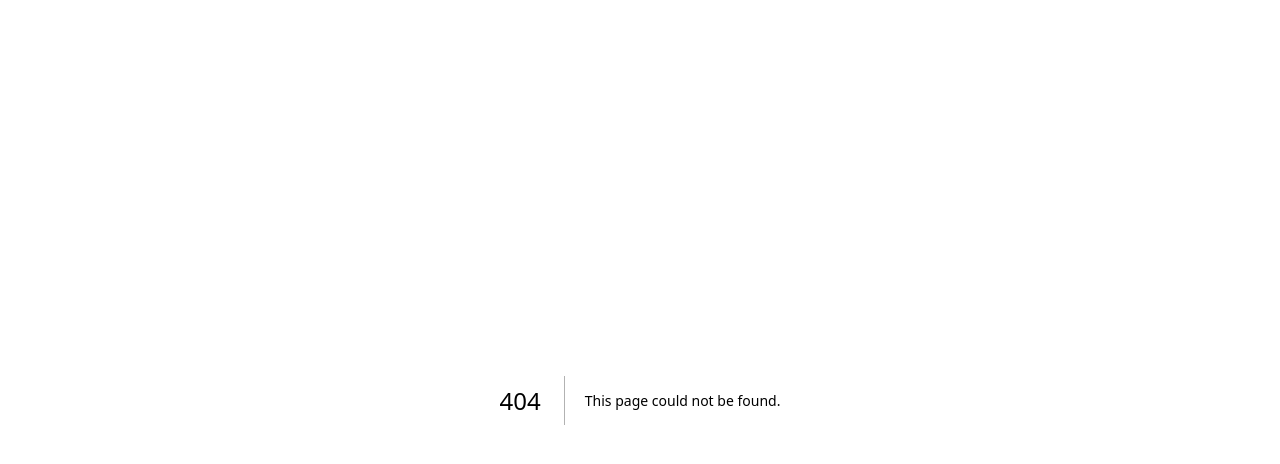
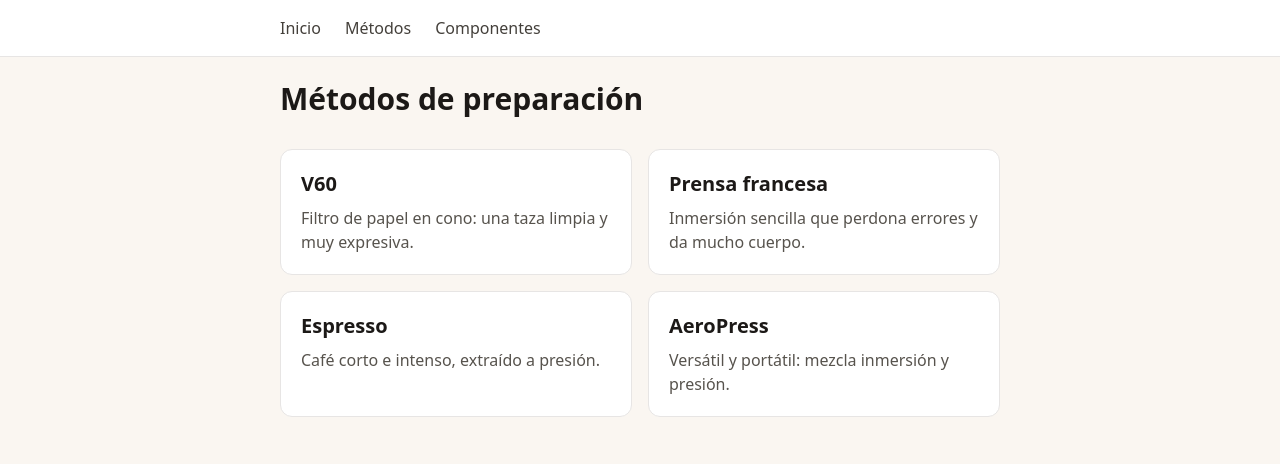
Before and after one commit to ejcoalejandro-create/tueste-norte-club, a Next.js app: page /ejercicios/metodos in a window 1280 px wide. Before the commit this address had no page. Shown: the top 464 px of the page. Built offline with nearby package versions, Linux system fonts and the light colour scheme.

Commit message:
Ejercicio 2: rutas /ejercicios/metodos y [slug] con layout, Link, await params y notFound

```diff
--- /dev/null
+++ b/app/ejercicios/layout.tsx
@@ -0,0 +1,32 @@
+import Link from 'next/link';
+import type { ReactNode } from 'react';
+
+interface EjerciciosLayoutProps {
+  children: ReactNode;
+}
+
+const enlaces = [
+  { texto: 'Inicio', href: '/ejercicios' },
+  { texto: 'Métodos', href: '/ejercicios/metodos' },
+  { texto: 'Componentes', href: '/ejercicios/componentes' },
+];
+
+export default function EjerciciosLayout({ children }: EjerciciosLayoutProps) {
+  return (
+    <div>
+      <nav className="border-b border-stone-200 bg-white">
+        <ul className="mx-auto flex max-w-3xl flex-wrap gap-x-6 gap-y-2 px-6 py-4">
+          {enlaces.map((enlace) => (
+            <li key={enlace.href}>
+              <Link href={enlace.href} className="font-medium text-stone-700 hover:text-amber-800">
+                {enlace.texto}
+              </Link>
+            </li>
+          ))}
+        </ul>
+      </nav>
+
+      {children}
+    </div>
+  );
+}
--- /dev/null
+++ b/app/ejercicios/metodos/[slug]/page.tsx
@@ -0,0 +1,49 @@
+import Link from 'next/link';
+import { notFound } from 'next/navigation';
+import { getMetodo } from '@/data/metodos';
+
+interface PaginaMetodoProps {
+  params: Promise<{ slug: string }>;
+}
+
+export default async function PaginaMetodo({ params }: PaginaMetodoProps) {
+  const { slug } = await params;
+  const metodo = getMetodo(slug);
+
+  if (!metodo) {
+    notFound();
+  }
+
+  return (
+    <main className="mx-auto max-w-3xl p-6">
+      <Link href="/ejercicios/metodos" className="text-sm text-amber-800 hover:underline">
+        ← Todos los métodos
+      </Link>
+
+      <h1 className="mt-4 text-3xl font-bold text-stone-900">{metodo.nombre}</h1>
+      <p className="mt-2 text-lg text-stone-600">{metodo.descripcion}</p>
+
+      <dl className="mt-6 grid grid-cols-1 gap-4 rounded-xl border border-stone-200 bg-white p-5 sm:grid-cols-3">
+        <div>
+          <dt className="text-sm font-medium text-stone-500">Molienda</dt>
+          <dd className="mt-1 text-stone-800">{metodo.molienda}</dd>
+        </div>
+        <div>
+          <dt className="text-sm font-medium text-stone-500">Proporción</dt>
+          <dd className="mt-1 text-stone-800">{metodo.proporcion}</dd>
+        </div>
+        <div>
+          <dt className="text-sm font-medium text-stone-500">Tiempo</dt>
+          <dd className="mt-1 text-stone-800">{metodo.tiempo}</dd>
+        </div>
+      </dl>
+
+      <h2 className="mt-8 text-xl font-semibold text-stone-900">Pasos</h2>
+      <ol className="mt-3 list-decimal space-y-2 pl-6 text-stone-700">
+        {metodo.pasos.map((paso) => (
+          <li key={paso}>{paso}</li>
+        ))}
+      </ol>
+    </main>
+  );
+}
--- /dev/null
+++ b/app/ejercicios/metodos/page.tsx
@@ -0,0 +1,24 @@
+import Link from 'next/link';
+import { metodos } from '@/data/metodos';
+
+export default function ListaMetodos() {
+  return (
+    <main className="mx-auto max-w-3xl p-6">
+      <h1 className="text-3xl font-bold text-stone-900">Métodos de preparación</h1>
+
+      <ul className="mt-8 grid grid-cols-1 gap-4 sm:grid-cols-2">
+        {metodos.map((metodo) => (
+          <li key={metodo.slug}>
+            <Link
+              href={`/ejercicios/metodos/${metodo.slug}`}
+              className="block h-full rounded-xl border border-stone-200 bg-white p-5 transition-shadow hover:shadow-md"
+            >
+              <h2 className="text-xl font-semibold text-stone-900">{metodo.nombre}</h2>
+              <p className="mt-2 text-stone-600">{metodo.descripcion}</p>
+            </Link>
+          </li>
+        ))}
+      </ul>
+    </main>
+  );
+}
--- /dev/null
+++ b/app/ejercicios/page.tsx
@@ -0,0 +1,17 @@
+import Link from 'next/link';
+
+export default function InicioEjercicios() {
+  return (
+    <main className="mx-auto max-w-3xl p-6">
+      <h1 className="text-3xl font-bold text-stone-900">Ejercicios de la semana 6</h1>
+      <p className="mt-4 text-stone-600">
+        Zona de práctica del App Router: componentes, rutas, layouts y fetch en el servidor.
+      </p>
+      <p className="mt-6">
+        <Link href="/ejercicios/metodos" className="font-medium text-amber-800 hover:underline">
+          Ver los métodos de preparación →
+        </Link>
+      </p>
+    </main>
+  );
+}
--- /dev/null
+++ b/app/not-found.tsx
@@ -0,0 +1,16 @@
+import Link from 'next/link';
+
+export default function NoEncontrada() {
+  return (
+    <main className="mx-auto max-w-3xl px-6 py-24 text-center">
+      <p className="text-sm font-medium uppercase tracking-widest text-amber-800">Error 404</p>
+      <h1 className="mt-3 text-3xl font-bold text-stone-900">No encontramos esa página</h1>
+      <p className="mt-4 text-stone-600">Puede que el enlace esté mal escrito o que ya no exista.</p>
+      <p className="mt-8">
+        <Link href="/" className="font-medium text-amber-800 hover:underline">
+          Volver al inicio
+        </Link>
+      </p>
+    </main>
+  );
+}
--- /dev/null
+++ b/data/metodos.ts
@@ -0,0 +1,72 @@
+export interface Metodo {
+  slug: string;
+  nombre: string;
+  descripcion: string;
+  molienda: string;
+  proporcion: string;
+  tiempo: string;
+  pasos: string[];
+}
+
+export const metodos: Metodo[] = [
+  {
+    slug: 'v60',
+    nombre: 'V60',
+    descripcion: 'Filtro de papel en cono: una taza limpia y muy expresiva.',
+    molienda: 'Media-fina',
+    proporcion: '15 g de café por 250 ml de agua',
+    tiempo: '3 minutos',
+    pasos: [
+      'Moja el filtro con agua caliente y desecha ese agua.',
+      'Añade el café molido y haz un pequeño cráter.',
+      'Vierte 50 ml y espera 30 segundos (preinfusión).',
+      'Vierte el resto en círculos lentos hasta los 250 ml.',
+    ],
+  },
+  {
+    slug: 'prensa-francesa',
+    nombre: 'Prensa francesa',
+    descripcion: 'Inmersión sencilla que perdona errores y da mucho cuerpo.',
+    molienda: 'Gruesa',
+    proporcion: '30 g de café por 500 ml de agua',
+    tiempo: '4 minutos',
+    pasos: [
+      'Echa el café en la jarra y vierte el agua de golpe.',
+      'Remueve suavemente y coloca la tapa sin presionar.',
+      'Espera cuatro minutos.',
+      'Presiona el émbolo despacio y sirve enseguida.',
+    ],
+  },
+  {
+    slug: 'espresso',
+    nombre: 'Espresso',
+    descripcion: 'Café corto e intenso, extraído a presión.',
+    molienda: 'Fina',
+    proporcion: '18 g de café para 36 g de bebida',
+    tiempo: '25-30 segundos',
+    pasos: [
+      'Muele y distribuye el café en el portafiltros.',
+      'Compacta con el tamper de forma uniforme.',
+      'Acopla el portafiltros y empieza la extracción.',
+      'Detén la extracción al llegar a unos 36 g en la taza.',
+    ],
+  },
+  {
+    slug: 'aeropress',
+    nombre: 'AeroPress',
+    descripcion: 'Versátil y portátil: mezcla inmersión y presión.',
+    molienda: 'Media-fina',
+    proporcion: '15 g de café por 225 ml de agua',
+    tiempo: '2 minutos',
+    pasos: [
+      'Coloca el filtro, enjuágalo y monta la AeroPress sobre la taza.',
+      'Añade el café y vierte el agua.',
+      'Remueve diez segundos y espera un minuto y medio.',
+      'Presiona el émbolo despacio hasta el final.',
+    ],
+  },
+];
+
+export function getMetodo(slug: string): Metodo | undefined {
+  return metodos.find((metodo) => metodo.slug === slug);
+}
```
